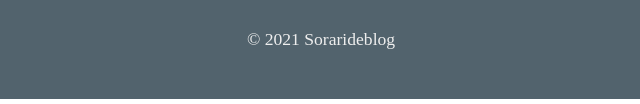
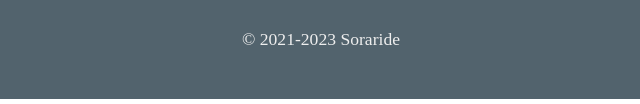
Before and after one commit to sorarideblog/blog.soraride.com, a Gatsby site: page /profile in a window 1280 px wide. Shown: the part 740-844 px from the top of the page, 319-959 px from the left. Built offline with nearby package versions, Linux system fonts and the light colour scheme; Gatsby itself is replaced by a stand-in of ours.

```diff
--- a/package.json
+++ b/package.json
@@ -55,11 +55,14 @@
     },
     "dependencies": {
         "@animated-burgers/burger-slip": "^1.1.2",
+        "@emotion/react": "^11.11.1",
+        "@emotion/styled": "^11.11.0",
         "@fontsource/noto-sans-jp": "^4.5.9",
         "@fortawesome/fontawesome-svg-core": "^6.1.1",
         "@fortawesome/free-solid-svg-icons": "^6.1.1",
         "@fortawesome/react-fontawesome": "^0.1.18",
-        "@material-ui/core": "^4.12.2",
+        "@mui/material": "^5.14.3",
+        "@mui/styles": "^5.14.3",
         "@types/node-sass": "^4.11.2",
         "@types/react-responsive": "^8.0.3",
         "bulma": "^0.9.3",
--- a/src/components/footer.tsx
+++ b/src/components/footer.tsx
@@ -69,7 +69,7 @@
                 </div>
             </div>
             <div id='copy'>
-                <p>&copy; 2021 Sorarideblog</p>
+                <p>&copy; 2021-2023 Soraride</p>
             </div>
         </footer>
     )
--- a/src/components/header.tsx
+++ b/src/components/header.tsx
@@ -10,10 +10,10 @@
     Toolbar,
     SwipeableDrawer,
     List,
-    makeStyles,
     Divider,
-} from '@material-ui/core'
-import useMediaQuery from '@material-ui/core/useMediaQuery'
+} from '@mui/material'
+import { makeStyles } from '@mui/styles'
+import useMediaQuery from '@mui/material/useMediaQuery'
 
 const useStyles = makeStyles({
     paper: {
```
Also changed, not shown: .eslintrc.json, .prettierrc.yaml, 1 other file.
